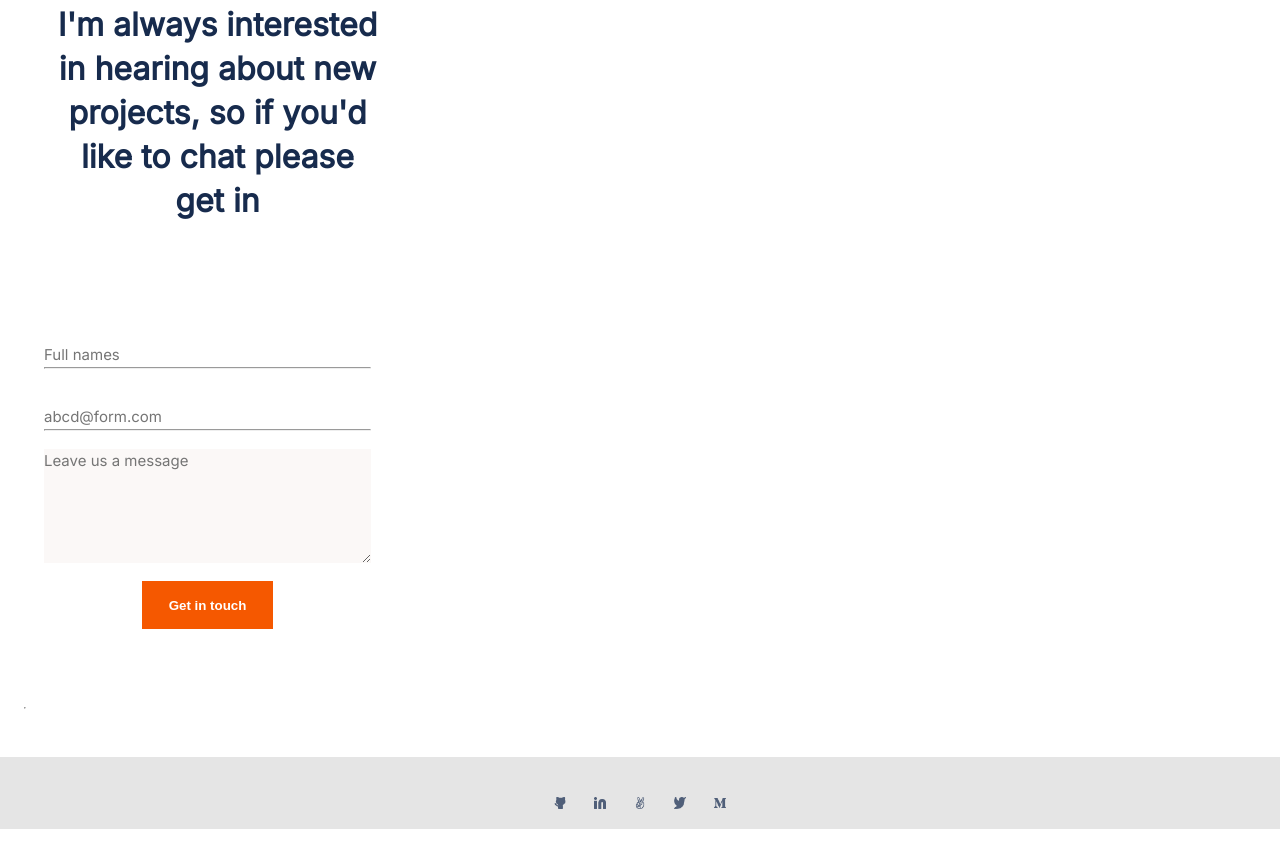
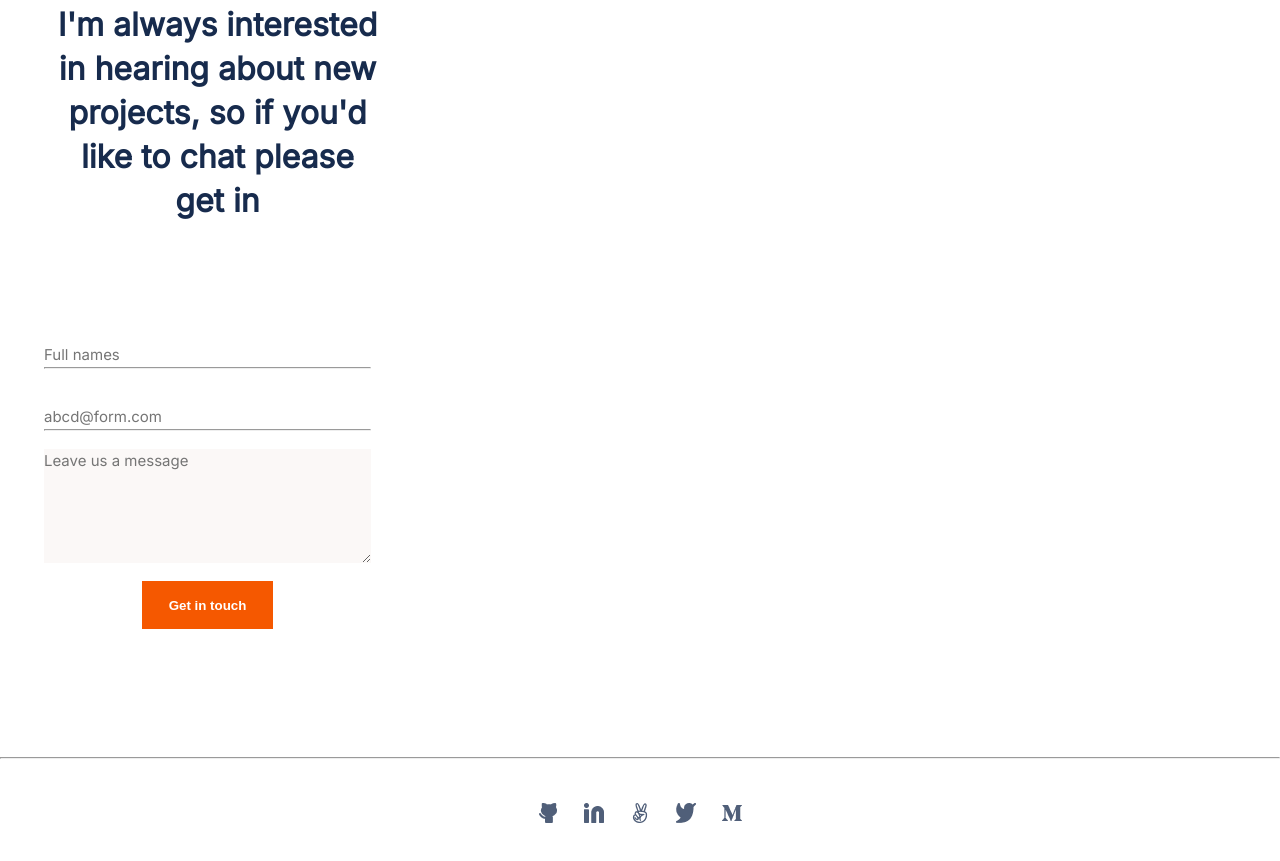
Before and after one commit to 3nityGitHub/Mobile-portfolio-setup, a website: page index.html in a window 1280 px wide. Shown: the part 5757-6618 px from the top of the page. Before the commit the page ends 6586 px from the top, so only its background shows below. Drawn offline with Linux system fonts and the light colour scheme.

Commit message:
"Modify footer section"

```diff
--- a/index.html
+++ b/index.html
@@ -201,13 +201,12 @@
 
         </form>
       </div>
-        <div class="line_container">
+
+    </section>
+  <div class="line_container">
            <hr class="border_line_form1">
-
         </div>
-    </section>
-
-    <footer class="social_media_footer">
+       <footer class="social_media_footer">
             <ul class="social_media_link_footer">
                 <li><img class="social_media_icon_footer" src="image folder/github.png" alt="Github-icon"></li>
                 <li><img class="social_media_icon_footer" src="image folder/linkedin.png" alt="Linkedin-icon"></li>
@@ -215,6 +214,7 @@
                 <li><img class="social_media_icon_footer" src="image folder/twitter.png" alt="Twitter-icon"></li>
                 <li><img class="social_media_icon_footer" src="image folder/milenum.png" alt="Milenum-icon"></li>
             </ul>
-    </footer>
+          </footer>
 
 </body>
+</html>
--- a/styles.css
+++ b/styles.css
@@ -622,10 +622,11 @@
   flex-direction: row;
   justify-content: center;
   list-style: none;
-  background: #e5e5e5;
   padding-top: 20px;
-  height: 72px;
-}
+  height: 82px;
+  margin-top: 20px;
+
+  }
 
 .border_line_form {
   width: 100%;
@@ -637,19 +638,21 @@
   flex-direction: row;
   align-items: center;
   list-style: none;
+
 }
 
 .social_media_icon_footer {
   display: flex;
   flex-direction: row;
   align-items: flex-start;
-  padding: 8px;
-  width: 40px;
-  height: 40px;
+  padding: 3px;
   border-radius: 8px;
   flex: none;
   order: 0;
   flex-grow: 0;
+  margin-top: -35px;
+  color: #505F79;
+
 }
 
 .get_in_touch_button:hover {
```
